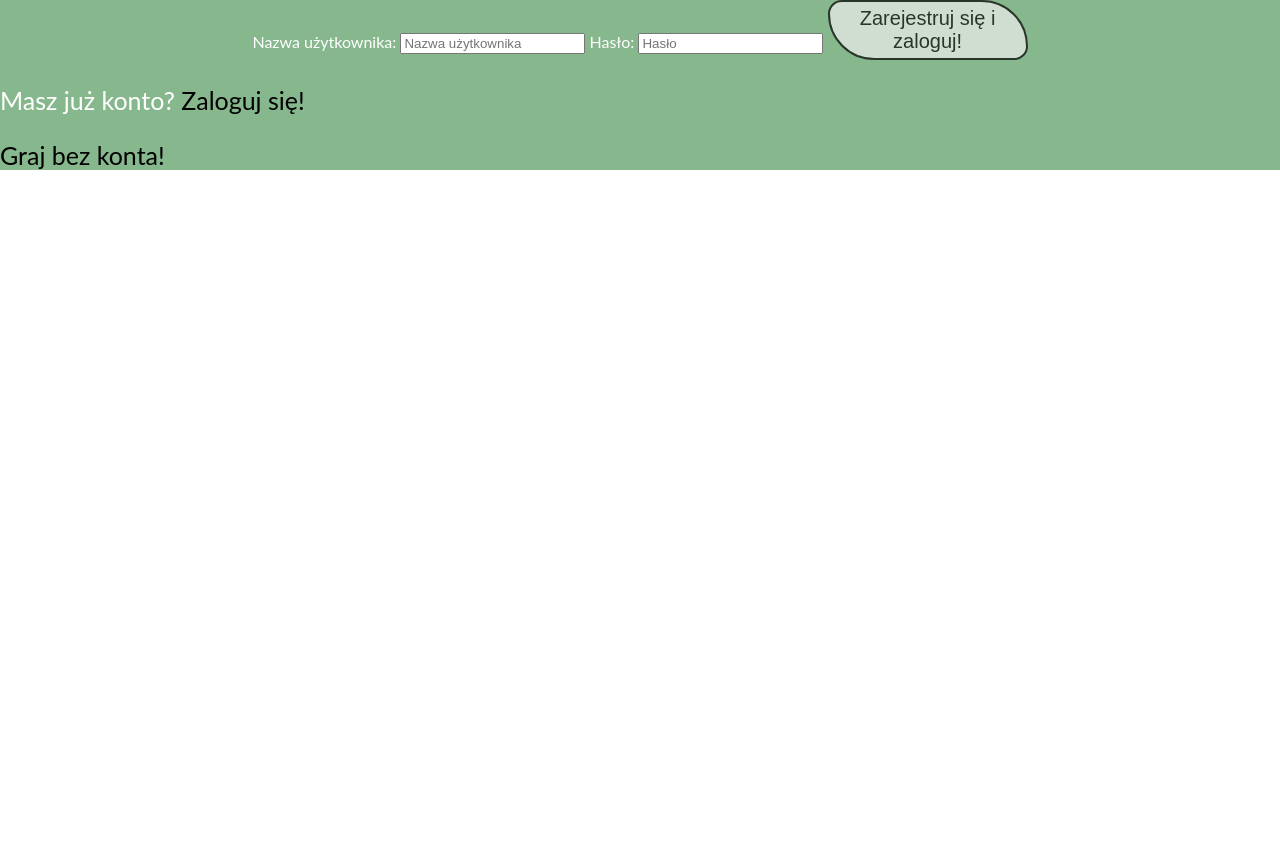
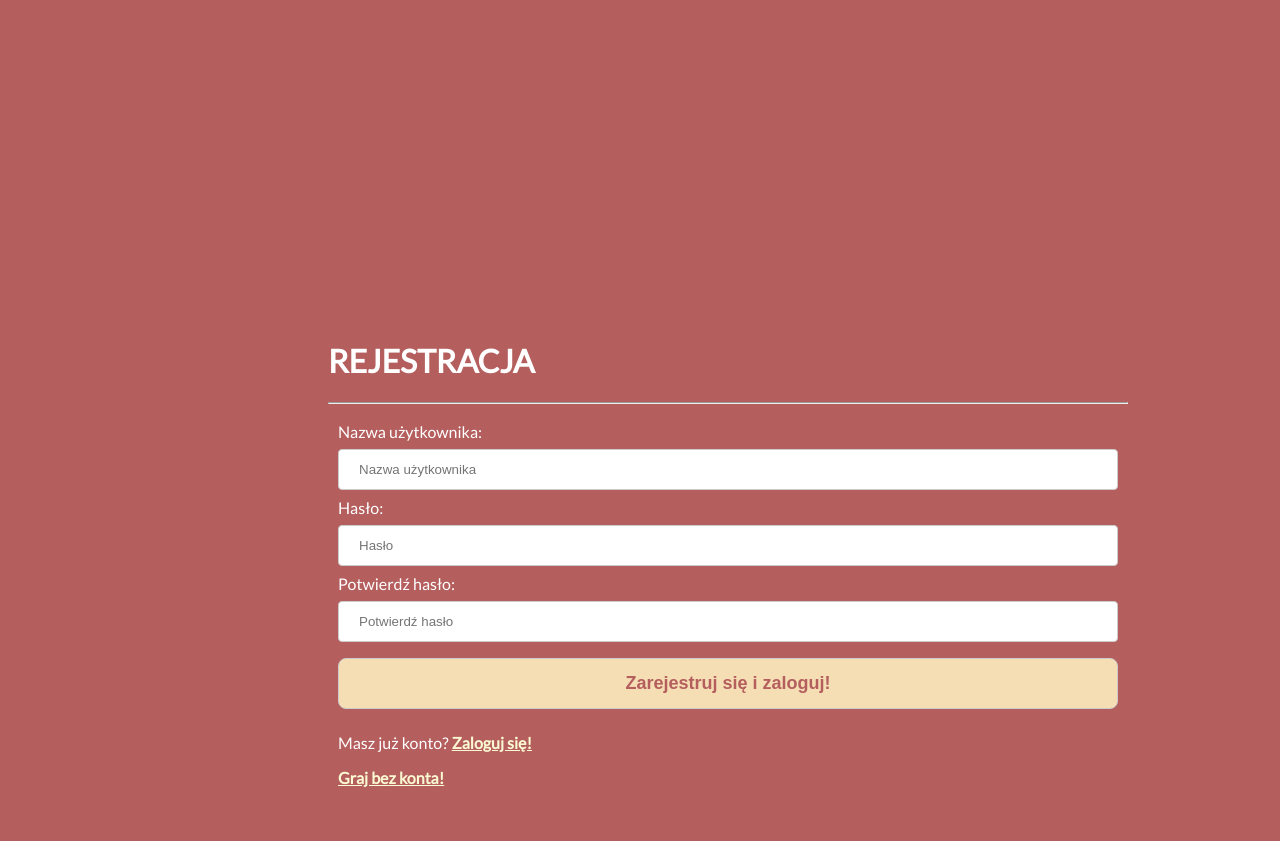
Before and after one commit to Ruben1886/trener_sluchu, a Flask app: page /register in a window 1280 px wide. Before the commit the page ends 170 px from the top, so only its background shows below. Run offline with Flask 2, Linux system fonts and the light colour scheme; some libraries are stand-ins or nearby versions.

Commit message:
stylizing

```diff
--- a/static/scripts.js
+++ b/static/scripts.js
@@ -1,14 +1,16 @@
-//AJAX and sending functions:
+//AJAX I JEGO FUNKCJE WYSYLAJĄCE:
 function ajax(object){
     $.ajax({
-        url: '/', /*w ktorej sciezce routowania to odpieramy*/
+        url: '/', /*W KTOREJ SCIEZCE ROUTOWANIE TO ODBIERAMY*/
         type: 'POST',
-        dataType:'text', /*oczekiwane dane*/
-        contentType: 'application/json', /*dane do wysylki $('#lol').load('/' + ' #lol'); */
+        dataType:'text', /*JAKI TYP DANYCH JEST OCZEKIWANY*/
+        contentType: 'application/json',
         data:JSON.stringify(object),
         success: function()
         {
-            console.log('succes');
+        	$('#gameboard').load('/' + ' #gameboard'); /*ODSWIEZENIE STRONY W PRZYPADKU SUCCESU*/
+			$('#login').load('/' + ' #login'); /*ODSWIEZENIE PASKA LOGOWANIA*/
+            console.log(object);
         },
         error: function(err, s , exception)
         {
@@ -29,21 +31,21 @@ function get_logout(x){
 	ajax({logout: x});
 }
 
-//Jumping arrow
+//PLUGIN Scrollify
+$(function() {
+    $.scrollify({
+        section : ".section",
+    });
+});
+
+//PODSKAKUJĄCA STRZAŁKA Z PLUGINEM Scrollify
 $(function() {
     $('#jumping_arrow').click(function(){
         $.scrollify.next();
     });
 });
 
-//Scrollify
-$(function() {
-    $.scrollify({
-        section : ".section",
-    });
-});
-
-//Preventing spaces in login an registration form
+//ZABEZPIECZENIE PRZED WPISYANIEM SPACJI W LOGOWANIU I REJESTRACJI
 $(function() {
     $('input').on('keypress', function(e) {
         if (e.which == 32)
@@ -51,7 +53,7 @@ $(function() {
     });
 });
 
-//simpleTones.JS
+//PLUGIN simpleTones.JS
 //Create Audio Context
 var AudioContext = window.AudioContext || window.webkitAudioContext;
 var context = new AudioContext();
--- a/static/stylesheet.css
+++ b/static/stylesheet.css
@@ -13,7 +13,6 @@ h1{
 a{
 	text-decoration:none;
 	color: black;
-	hover: color: blue;
 }
 a:hover{
 	color: blue;
--- a/templates/register.jinja2
+++ b/templates/register.jinja2
@@ -5,22 +5,79 @@
         <meta name="viewport" content="width=device-width, initial-scale=1.0">
         <meta http-equiv="X-UA-Compatible" content="ie=edge">
 
-        <link rel="stylesheet" href="../static/stylesheet.css" type="text/css" >
         <link rel="shortcut icon" type="image/x-icon" href="../static/images/logo.png"/>
+        <link href="https://fonts.googleapis.com/css?family=Lato" rel="stylesheet">
 
         <script src="https://ajax.googleapis.com/ajax/libs/jquery/3.4.1/jquery.min.js" type="text/javascript"></script>
+        <script src="https://cdnjs.cloudflare.com/ajax/libs/scrollify/1.0.19/jquery.scrollify.js" type="text/javascript"></script>
         <script src="../static/scripts.js" type="text/javascript"></script>
 
         <title>Rejestracja</title>
 
         <style>
+            html, body{
+                font-family: 'Lato', sans-serif;
+                color: white;
+                top: 160px;
+                left: 160px;
+                width: 800px;
+                min-height: 500px;
+                height: auto;
+                position: relative;
+                background-color: #b55e5e;
+            }
             #registerContainer {
-                background-color: #87b78c;
+                width: auto;
+                height: auto;
+                margin: 0 auto;
+                padding: 10px;
+                position: relative;
+            }
+                        a{
+                color: lightgoldenrodyellow;
+                transition: 0.4s;
+                font-weight: bold;
+            }
+            a:hover{
+                color: white;
+                transition: 0.4s;
+            }
+            input[type=text], input[type=password] {
+                width: 100%;
+                padding: 12px 20px;
+                margin: 8px 0;
+                display: inline-block;
+                border: 1px solid #ccc;
+                border-radius: 4px;
+                box-sizing: border-box;
+                transition: 0.4s;
+            }
+            button[type=submit] {
+                width: 100%;
+                background-color: wheat;
+                color: #b55e5e;
+                font-size: 18px;
+                padding: 14px 20px;
+                margin: 8px 0;
+                border: 1px solid #ccc;
+                border-radius: 8px;
+                cursor: pointer;
+                transition: 0.4s;
+                font-weight: bold;
+            }
+            button[type=submit]:hover{
+                background-color: papayawhip;
+            }
+            #error{
+                color: wheat;
+                font-weight: bold;
             }
         </style>
     </head>
 
     <body>
+        <h1>REJESTRACJA</h1>
+        <hr>
         <div id="registerContainer">
             <form method="POST">
                 <label for="username">Nazwa użytkownika:</label>
@@ -29,14 +86,19 @@
                 <label for="password">Hasło:</label>
                 <input id="password" type="password" name="passw" placeholder="Hasło">
 
+                <label for="password">Potwierdź hasło:</label>
+                <input id="passwConf" type="password" name="passwConf" placeholder="Potwierdź hasło">
+
                 <button id="registerButton" type="submit">Zarejestruj się i zaloguj!</button>
+
+                <div id="error">
+                    {% if error != None %}
+                        {{ error }}
+                    {% endif %}
+                </div>
 
                 <p>Masz już konto? <a href="{{ url_for("log")}}">Zaloguj się!</a></p>
                 <p><a href="{{ url_for("start")}}">Graj bez konta!</a></p>
-
-                {% if error != None %}
-                    {{ error }}
-                {% endif %}
             </form>
         </div>
     </body>
```
Also changed, not shown: logic/intervalsDict.py (+8 -7 lines), requirements.txt (+5 -5 lines), templates/login.jinja2 (+66 -6 lines), trener_sluchu.py (renamed from app.py, +38 -43 lines), 3 other files.
